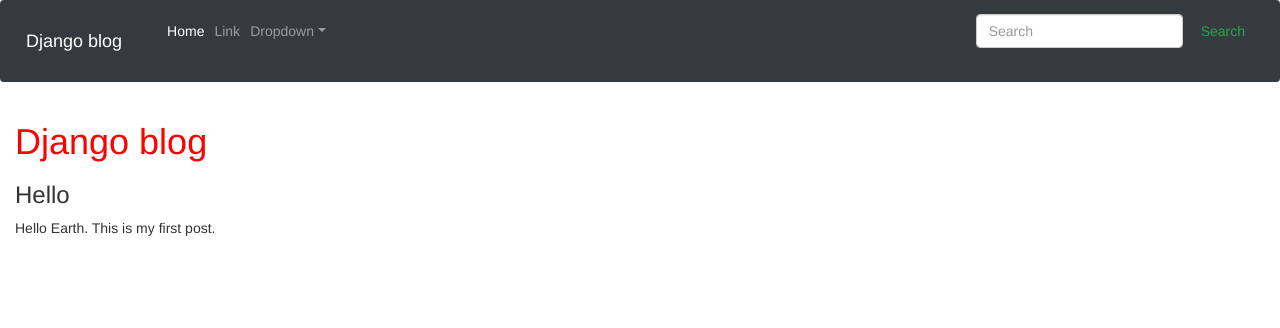
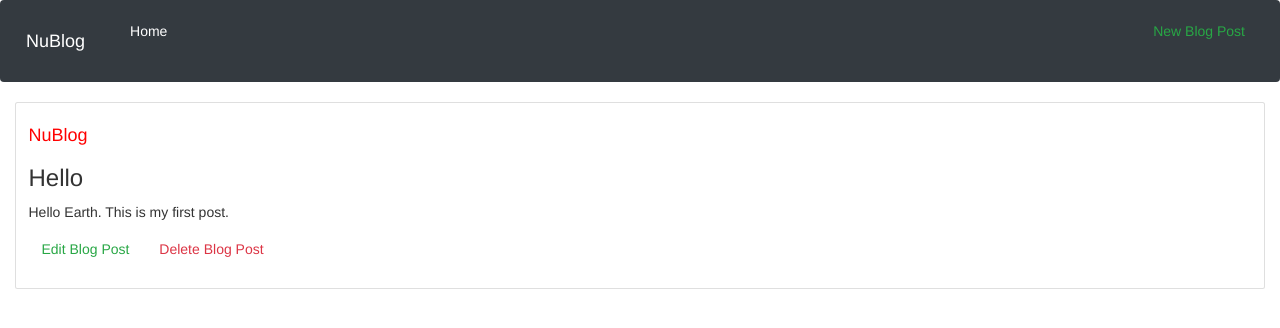
Before and after one commit to mikendiba/blog, a Django app: page /post/1/ in a window 1280 px wide. Shown: the top 328 px of the page. Run offline with Django 3.2, Linux system fonts and the light colour scheme; data comes from the database, SQL or seed files in the repository; both versions use the stored data as it was after the commit; some libraries are stand-ins or nearby versions.

Commit message:
full CRUD functionality added

```diff
--- a/blog_project/blog/models.py
+++ b/blog_project/blog/models.py
@@ -1,4 +1,5 @@
 from django.db import models
+from django.urls import reverse
 
 # Create your models here.
 
@@ -9,3 +10,6 @@ class Post(models.Model):
 
     def __str__(self):
         return self.title
+
+    def get_absolute_url(self):
+        return reverse('post_detail', args=[str(self.id)])
--- a/blog_project/blog/templates/base.html
+++ b/blog_project/blog/templates/base.html
@@ -2,7 +2,7 @@
 {% load static %}
 <html>
     <head>
-        <title>Django blog</title>
+        <title>NuBlog</title>
         <link href="{% static 'css/base.css' %}" rel="stylesheet">
         <link href="{% static 'css/bootstrap.css' %}" rel="stylesheet">
         <meta charset="UTF-8">
@@ -13,7 +13,7 @@
         </head>
         <body>
             <nav class="navbar navbar-expand-sm navbar-dark bg-dark">
-                <a class="navbar-brand" href="{% url 'home' %}">Django blog</a>
+                <a class="navbar-brand" href="{% url 'home' %}">NuBlog</a>
                 <button class="navbar-toggler d-lg-none" type="button" data-toggle="collapse" data-target="#collapsibleNavId" aria-controls="collapsibleNavId"
                     aria-expanded="false" aria-label="Toggle navigation">
                     <span class="navbar-toggler-icon"></span>
@@ -23,22 +23,9 @@
                         <li class="nav-item active">
                             <a class="nav-link" href="{% url 'home' %}">Home <span class="sr-only">(current)</span></a>
                         </li>
-                        <li class="nav-item">
-                            <a class="nav-link" href="#">Link</a>
-                        </li>
-                        <li class="nav-item dropdown">
-                            <a class="nav-link dropdown-toggle" href="#" id="dropdownId" data-toggle="dropdown" aria-haspopup="true" aria-expanded="false">Dropdown</a>
-                            <div class="dropdown-menu" aria-labelledby="dropdownId">
-                                <a class="dropdown-item" href="#">Action 1</a>
-                                <a class="dropdown-item" href="#">Action 2</a>
-                            </div>
-                        </li>
-                    </ul>
+                      </ul>
                     <div class="navbar navbar-right">
-                            <form class="form-inline my-2 my-lg-0">
-                                    <input class="form-control mr-sm-2" type="text" placeholder="Search">
-                                    <button class="btn btn-outline-success my-2 my-sm-0" type="submit">Search</button>
-                            </form>
+                        <a href="{% url 'post_new' %}"><button class="btn btn-outline-success my-2 my-sm-0" type="button">New Blog Post</button></a>
                         </div>
 
                 </div>
@@ -48,13 +35,19 @@
                 <div class="container-fluid">
                     <div class="row">
                         <div class="col-lg col-md col-sm col-xs">
+<div class="card">
+    <!-- <img class="card-img-top" src="holder.js/100x180/" alt=""> -->
+    <div class="card-body">
+        <h4 class="card-title"><a href="{% url 'home' %}" class="nulink">NuBlog</a></h4>
+        <p class="card-text">
 
-                                    <header>
-                                            <h1><a href="{% url 'home' %}">Django blog</a></h1>
-                                    </header>
-                                    {% block content %}
-                                    {% endblock content %}
+            {% block content %}
+            {% endblock content %}
 
+
+        </p>
+    </div>
+</div>
 
                         </div>
                     </div>
--- a/blog_project/blog/templates/post_detail.html
+++ b/blog_project/blog/templates/post_detail.html
@@ -1,7 +1,10 @@
 {% extends 'base.html' %}
 {% block content %}
 <div class="post-entry">
-<h3>{{ object.title }}</h3>
-<p>{{ object.body }}</p>
+<h3>{{ post.title }}</h3>
+<p>{{ post.body }}</p>
 </div>
+
+<a href="{% url 'post_edit' post.pk %}"><button class="btn btn-outline-success my-2 my-sm-0" type="button">Edit Blog Post</button></a>
+<a href="{% url 'post_delete' post.pk %}"><button class="btn btn-outline-danger my-2 my-sm-0" type="button">Delete Blog Post</button></a>
 {% endblock content %}
--- a/blog_project/blog/urls.py
+++ b/blog_project/blog/urls.py
@@ -1,7 +1,18 @@
 from django.urls import path
-from .views import BlogListView, BlogDetailView
+from .views import BlogListView, BlogDetailView, BlogCreateView, BlogUpdateView, BlogDeleteView
 
 urlpatterns = [
+
+    path('', BlogListView.as_view(), name='home'),
+
+    path('post/new/', BlogCreateView.as_view(), name='post_new'),
+
     path('post/<int:pk>/', BlogDetailView.as_view(), name='post_detail'),
-    path('', BlogListView.as_view(), name='home'),
+
+    path('post/<int:pk>/edit/', BlogUpdateView.as_view(), name='post_edit'),
+
+    path('post/<int:pk>/delete/', BlogDeleteView.as_view(), name='post_delete'),
+
+
+
 ]
--- a/blog_project/blog/views.py
+++ b/blog_project/blog/views.py
@@ -1,6 +1,8 @@
 from django.shortcuts import render
 
 from django.views.generic import ListView, DetailView
+from django.views.generic.edit import CreateView, UpdateView, DeleteView
+from django.urls import reverse_lazy
 
 from .models import Post
 # Create your views here.
@@ -12,3 +14,18 @@ class BlogListView(ListView):
 class BlogDetailView(DetailView):
     model = Post
     template_name = 'post_detail.html'
+
+class BlogCreateView(CreateView):
+    model = Post
+    template_name = 'post_new.html'
+    fields = ['title', 'author', 'body']
+
+class BlogUpdateView(UpdateView):
+    model = Post
+    template_name = 'post_edit.html'
+    fields = ['title', 'body']
+
+class BlogDeleteView(DeleteView):
+    model = Post
+    template_name = 'post_delete.html'
+    success_url = reverse_lazy('home')
--- a/blog_project/static/css/base.css
+++ b/blog_project/static/css/base.css
@@ -1,3 +1,3 @@
-header h1 a{
+.nulink{
     color:red;
 }
```
Also changed, not shown: blog_project/blog/templates/post_delete.html (added, +10 -0 lines), blog_project/blog/templates/post_edit.html (added, +10 -0 lines), blog_project/blog/templates/post_new.html (added, +9 -0 lines), blog_project/db.sqlite3.
